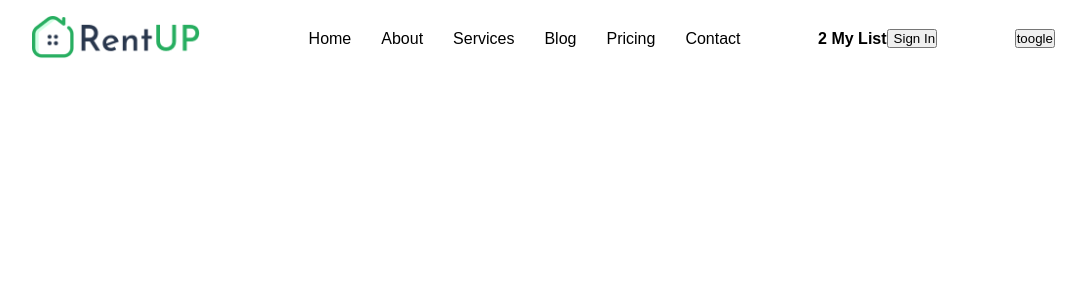
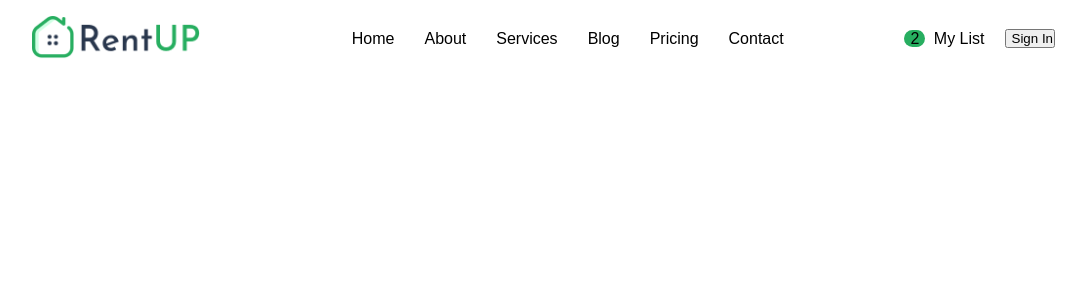
Before and after one commit to anish-pokharel/reales, a React (Create React App) app: page / in a window 1280 px wide. Shown: the top 300 px of the page, without its empty margins (97-1183 px from the left). Built offline with nearby package versions, Linux system fonts and the light colour scheme.

Commit message:
navbar toogle

```diff
--- a/src/components/common/header/Header.jsx
+++ b/src/components/common/header/Header.jsx
@@ -1,9 +1,11 @@
-import React from "react";
-import { list, nav } from "../../data/Data";
+import React, { useState } from "react";
+
+import { nav } from "../../data/Data";
 // import { Link } from "react-router-dom";
 import "./header.css";
 
 const Header = () => {
+  const [navList, setNavList] = useState(false);
   return (
     <>
       <header>
@@ -12,12 +14,12 @@ const Header = () => {
             <img src="./images/logo.png" alt="" />
           </div>
           <div className="nav">
-            <ul className="small">
+            <ul className={navList ? "small" : "flex"}>
               {nav.map((val) => {
                 return (
                   <>
                     <li className="link">
-                      <a href={list.path}>{val.text}</a>
+                      <a href={val.path}>{val.text}</a>
                     </li>
                   </>
                 );
@@ -33,7 +35,14 @@ const Header = () => {
             </button>
           </div>
           <div className="toogle">
-            <button>toogle</button>
+            <button onClick={() => setNavList(!navList)}>
+              {navList ? (
+                <i className="fa fa-times"></i>
+              ) : (
+                <i className="fa-fa-bars"></i>
+              )}
+              >
+            </button>
           </div>
         </div>
       </header>
--- a/src/components/common/header/header.css
+++ b/src/components/common/header/header.css
@@ -11,10 +11,10 @@ header img {
     width: 170px;
 }
 
-.small {
+/* .small {
     display: flex;
     justify-content: space-between;
-}
+} */
 
 header a {
     margin-left: 30px;
@@ -25,3 +25,21 @@ header a {
 header a:hover {
     color: #27ae60;
 }
+
+header span {
+    width: auto;
+    padding: 0 6px;
+    background: #27ae60;
+    border-radius: 50px;
+    margin-right: 4px;
+    font-weight: 400;
+}
+
+header h4 {
+    font-weight: 500;
+    margin-right: 20px;
+}
+
+header .toogle {
+    display: none;
+}
```
